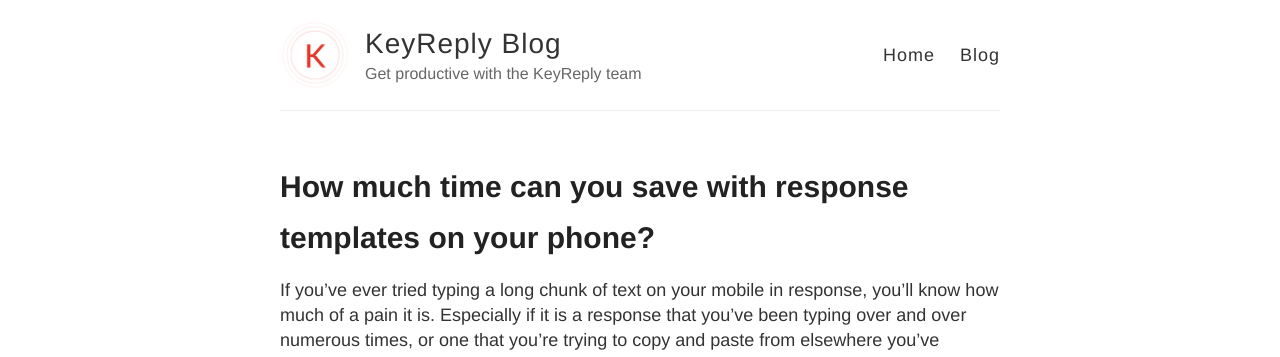
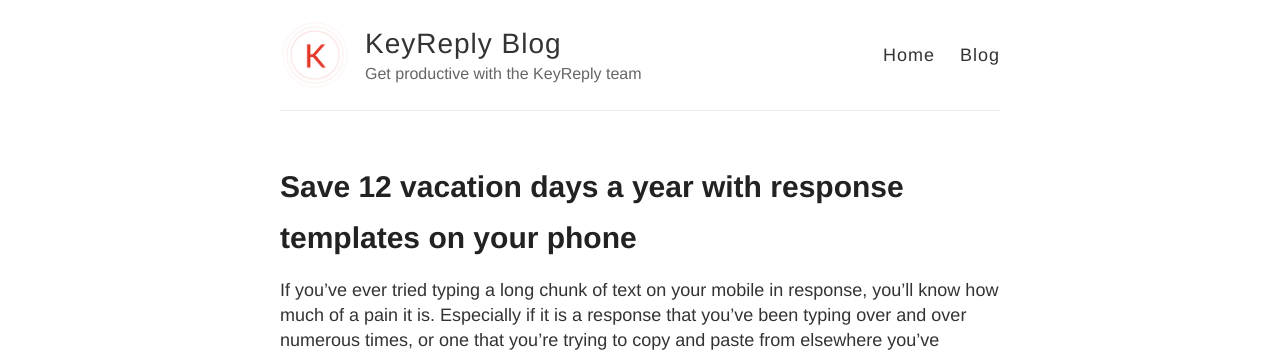
Before and after one commit to MarksCode/keyreply, a Jekyll site: the page built from _posts/2015-8-05-Time-saved-with-RTs.md, in a window 1280 px wide. Shown: the top 357 px of the page. Built offline with Jekyll 4.4.1, drawn with Linux system fonts in a browser that asks for light colours; Markdown is read by kramdown in place of the engine named in the settings; comment, search, counter and statistics services are not loaded.

Commit message:
#Post 3 title update

```diff
--- a/_posts/2015-8-05-Time-saved-with-RTs.md
+++ b/_posts/2015-8-05-Time-saved-with-RTs.md
@@ -1,6 +1,6 @@
 ---
 layout: post
-title: How much time can you save with response templates on your phone?
+title: Save 12 vacation days a year with response templates on your phone
 ---
 
 If you've ever tried typing a long chunk of text on your mobile in response, you'll know how much of a pain it is. Especially if it is a response that you've been typing over and over numerous times, or one that you're trying to copy and paste from elsewhere you've previously replied.
```
